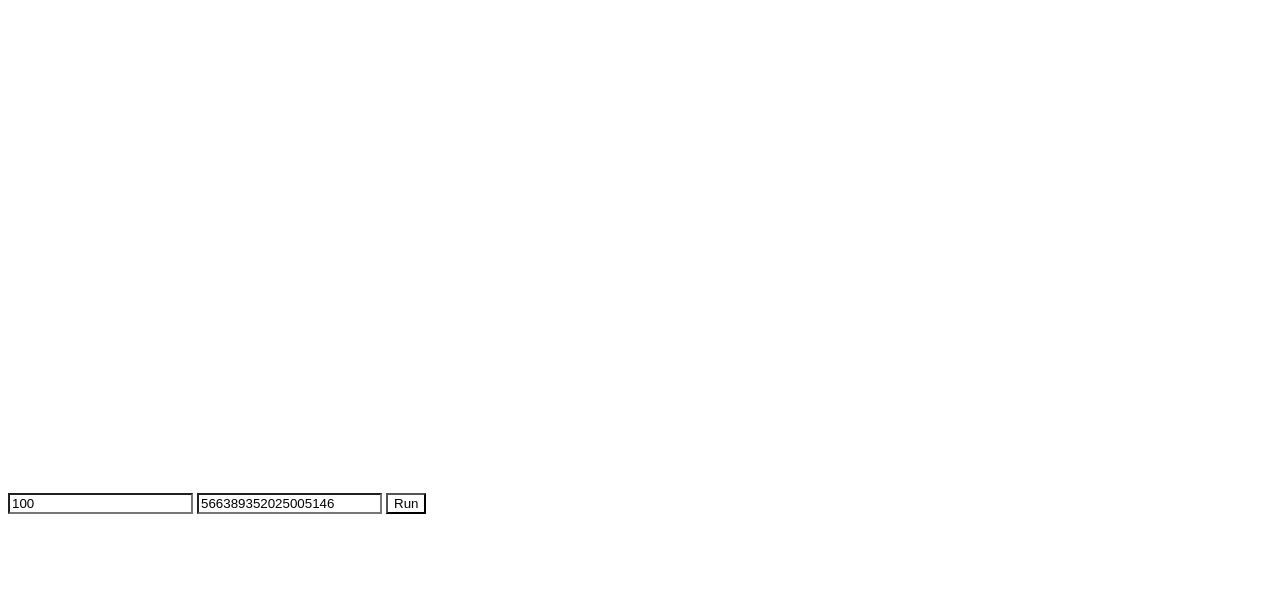
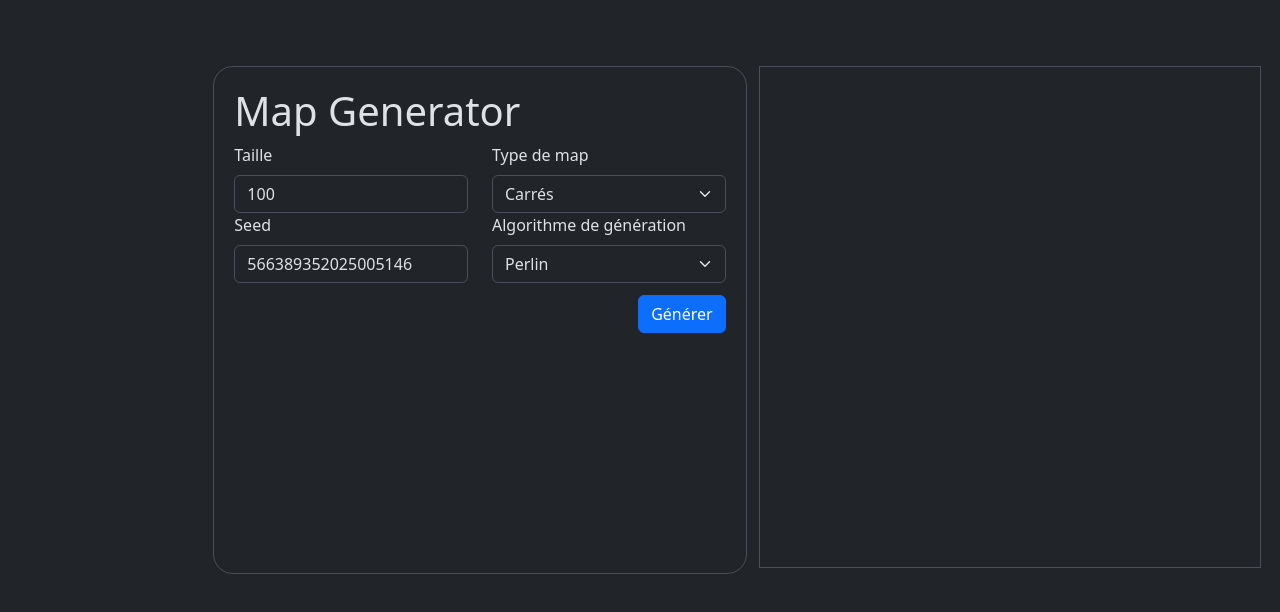
Before and after one commit to devsoleo/map-generator-webui, a website: page public/index.html in a window 1280 px wide. Drawn offline with nearby package versions, Linux system fonts and the light colour scheme.

Commit message:
feat: now use bootstrap for ui design

```diff
--- a/public/index.html
+++ b/public/index.html
@@ -1,7 +1,11 @@
 <!doctype html>
-<html>
+<html lang="en">
   <head>
     <meta charset="utf-8" />
+    <meta name="viewport" content="width=device-width, initial-scale=1" />
+
+    <link href="https://cdn.jsdelivr.net/npm/bootstrap@5.3.3/dist/css/bootstrap.min.css" rel="stylesheet" integrity="sha384-QWTKZyjpPEjISv5WaRU9OFeRpok6YctnYmDr5pNlyT2bRjXh0JMhjY6hW+ALEwIH" crossorigin="anonymous" />
+    <link type="text/css" rel="stylesheet" href="./styles/main.css" />
 
     <script src="./scripts/display.js"></script>
 
@@ -9,19 +13,65 @@
 
     <title>Map Generator</title>
   </head>
-<body>
-  <input type="number" id="border" placeholder="Border" value="100" />
-  <input type="text" id="seed" placeholder="Seed (leave empty for random)" value="566389352025005146" />
+  <body data-bs-theme="dark">
+    <div class="wrapper">
+      <div class="container-fluid">
+        <div class="row">
+          <div class="col-sm-2"></div>
+          <div class="col-sm-5 form-container">
+            <h1>Map Generator</h1>
+            <div class="row">
 
-  <button>Run</button>
+              <div class="col">
+                <label for="border" class="form-label">Taille</label>
+                <input type="text" class="form-control" id="border" placeholder="Taille" value="100" />
+              </div>
 
+              <div class="col">
+                <label for="border" class="form-label">Type de map</label>
+                <select class="form-select">
+                  <option value="1" selected>Carrés</option>
+                  <option value="2">Hexagones</option>
+                </select>
+              </div>
+
+            </div>
+
+            <div class="row">
+
+              <div class="col">
+                <label for="border" class="form-label">Seed</label>
+                <input type="text" class="form-control" id="seed" placeholder="Seed" value="566389352025005146" />
+              </div>
+
+              <div class="col">
+                <label for="border" class="form-label">Algorithme de génération</label>
+                <select class="form-select">
+                  <option value="1" selected>Perlin</option>
+                  <option value="2">OpenSimplex</option>
+                </select>
+
+              </div>
+
+            </div>
+            <div class="row">
+              <div class="col">
+                <button class="btn btn-primary" style="float: right; margin-top: 12px;">Générer</button>
+              </div>
+            </div>
+          </div>
+          <div class="col-sm-5">
             <canvas id="canvas" width="500" height="500"></canvas>
+          </div>
+        </div>
+      </div>
+    </div>
 
     <script>
       document.querySelector("button").addEventListener("click", async () => {
         const options = {
           border: parseInt(document.querySelector("#border").value),
-        seed: parseInt(document.querySelector("#seed").value) ,
+          seed: parseInt(document.querySelector("#seed").value)
         }
 
         console.time("runGo")
@@ -29,12 +79,7 @@
       })
     </script>
 
-  <style>
-    * {
-      background-color: white;
-    }
-  </style>
-
+    <script src="https://cdn.jsdelivr.net/npm/bootstrap@5.3.3/dist/js/bootstrap.bundle.min.js" integrity="sha384-YvpcrYf0tY3lHB60NNkmXc5s9fDVZLESaAA55NDzOxhy9GkcIdslK1eN7N6jIeHz" crossorigin="anonymous"></script>
     <script src="./scripts/wasm_exec.js"></script>
     <script src="./scripts/post_wasm_exec.js"></script>
   </body>
--- a/public/scripts/display.js
+++ b/public/scripts/display.js
@@ -4,6 +4,7 @@ function getColor(value) {
 
 function display(data) {
   const canvas = document.getElementById('canvas')
+        canvas.style.background = 'white'
   const ctx = canvas.getContext('2d')
 
   const rows = data.length
--- /dev/null
+++ b/public/styles/main.css
@@ -0,0 +1,28 @@
+html {
+  height: 100%;
+}
+
+body {
+  height: 100%;
+}
+
+div.wrapper {
+  height: 100%;
+  display: flex;
+  align-items: center;
+}
+
+div.form-container {
+  border: 1px solid var(--bs-border-color);
+  border-radius: 20px;
+  padding: 20px;
+}
+
+div.container-fluid {
+  position: relative;
+  top: -10%;
+}
+
+canvas {
+  border: 1px solid var(--bs-border-color);
+}
```
Also changed, not shown: .github/workflows/main.yml. Lines whose indentation alone changed are shown as unchanged.
